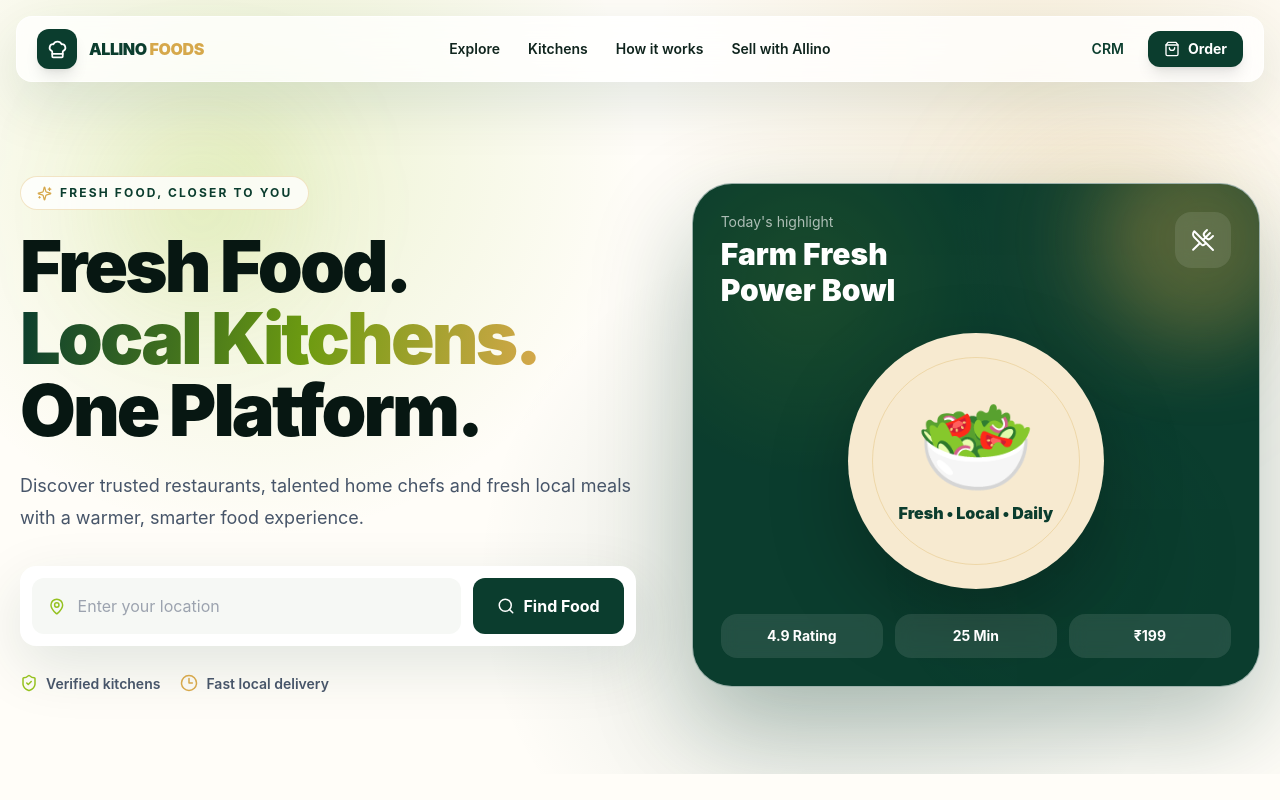
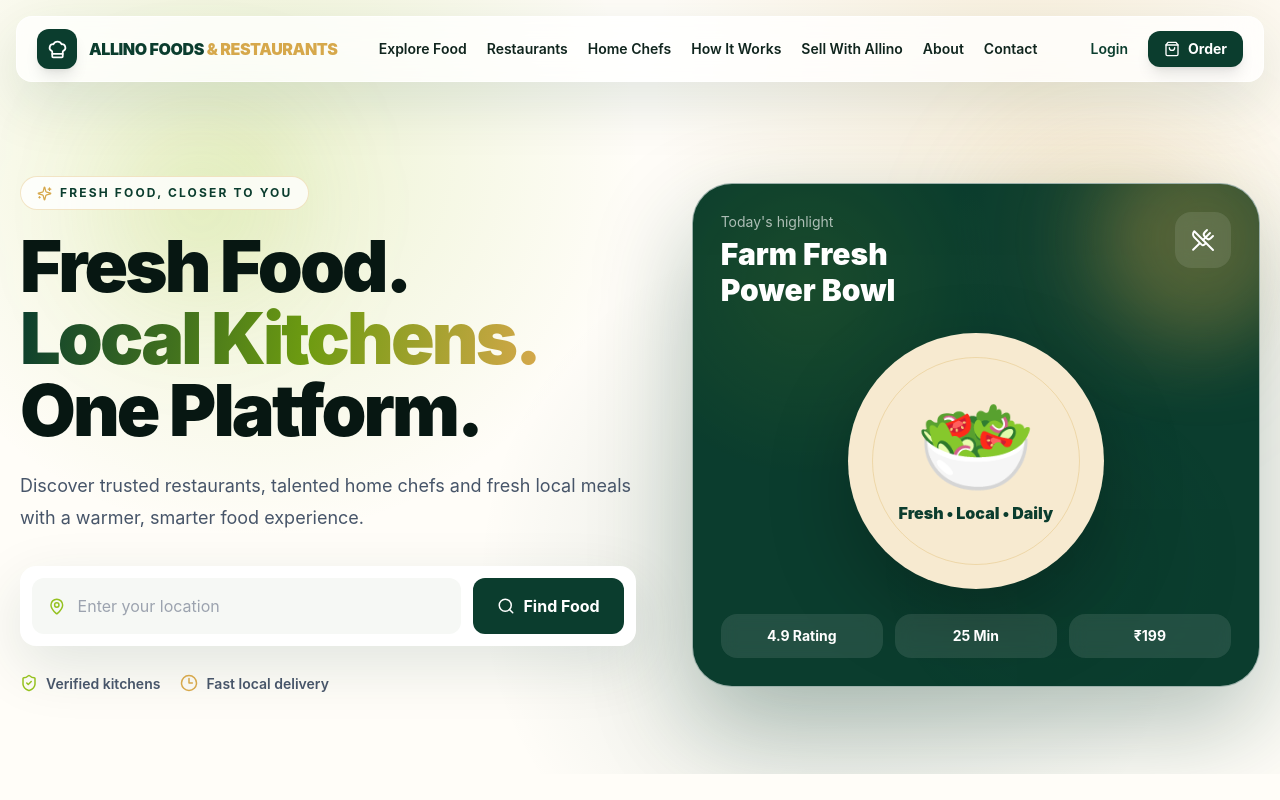
Before and after one commit to savrdhtechnology-cloud/Allinofoods, a Next.js app: page / in a window 1280 px wide. Shown: the top 800 px of the page. Built offline with nearby package versions, Linux system fonts and the light colour scheme.

Commit message:
feat: update full Allino branding and site navigation

```diff
--- a/components/site-header.tsx
+++ b/components/site-header.tsx
@@ -6,9 +6,24 @@ import {ChefHat,ShoppingBag} from "lucide-react";
 export default function SiteHeader(){
   return <motion.header initial={{y:-20,opacity:0}} animate={{y:0,opacity:1}} className="fixed inset-x-0 top-0 z-50 px-4 pt-4">
     <div className="glass mx-auto flex max-w-7xl items-center justify-between rounded-2xl px-5 py-3 shadow-card">
-      <Link href="/" className="flex items-center gap-3 font-black tracking-tight text-allino-green"><span className="grid h-10 w-10 place-items-center rounded-xl bg-allino-green text-white shadow-lg"><ChefHat size={21}/></span><span>ALLINO <b className="text-allino-gold">FOODS</b></span></Link>
-      <nav className="hidden items-center gap-7 text-sm font-semibold md:flex"><a href="#explore">Explore</a><a href="#kitchens">Kitchens</a><a href="#how">How it works</a><a href="#partner">Sell with Allino</a></nav>
-      <div className="flex items-center gap-2"><Link href="/crm" className="rounded-xl px-4 py-2 text-sm font-semibold text-allino-green hover:bg-green-50">CRM</Link><button className="flex items-center gap-2 rounded-xl bg-allino-green px-4 py-2 text-sm font-bold text-white shadow-lg transition hover:-translate-y-0.5"><ShoppingBag size={16}/> Order</button></div>
+      <Link href="/" className="flex items-center gap-3 font-black tracking-tight text-allino-green">
+        <span className="grid h-10 w-10 place-items-center rounded-xl bg-allino-green text-white shadow-lg"><ChefHat size={21}/></span>
+        <span className="hidden sm:inline">ALLINO FOODS <b className="text-allino-gold">& RESTAURANTS</b></span>
+        <span className="sm:hidden">ALLINO</span>
+      </Link>
+      <nav className="hidden items-center gap-5 text-sm font-semibold xl:flex">
+        <Link href="/menu">Explore Food</Link>
+        <Link href="/restaurants">Restaurants</Link>
+        <Link href="/home-chefs">Home Chefs</Link>
+        <Link href="/how-it-works">How It Works</Link>
+        <Link href="/partner">Sell With Allino</Link>
+        <Link href="/about">About</Link>
+        <Link href="/contact">Contact</Link>
+      </nav>
+      <div className="flex items-center gap-2">
+        <Link href="/login" className="rounded-xl px-3 py-2 text-sm font-semibold text-allino-green hover:bg-green-50">Login</Link>
+        <Link href="/customer" className="hidden rounded-xl bg-allino-green px-4 py-2 text-sm font-bold text-white shadow-lg transition hover:-translate-y-0.5 sm:flex items-center gap-2"><ShoppingBag size={16}/> Order</Link>
+      </div>
     </div>
   </motion.header>
 }
```
